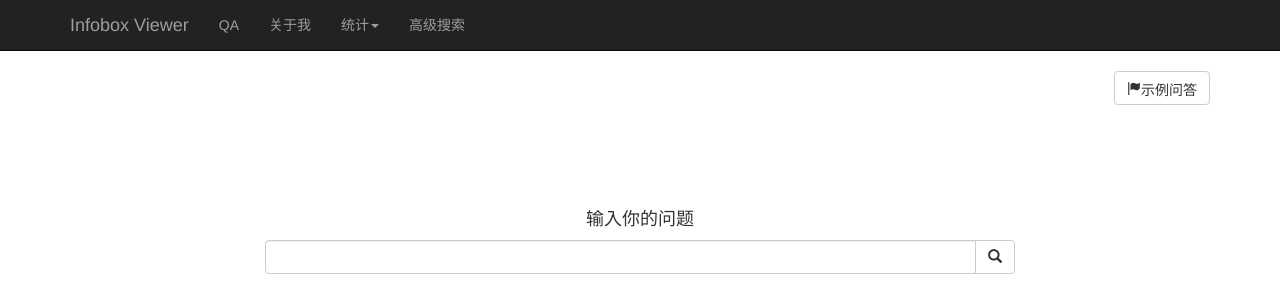
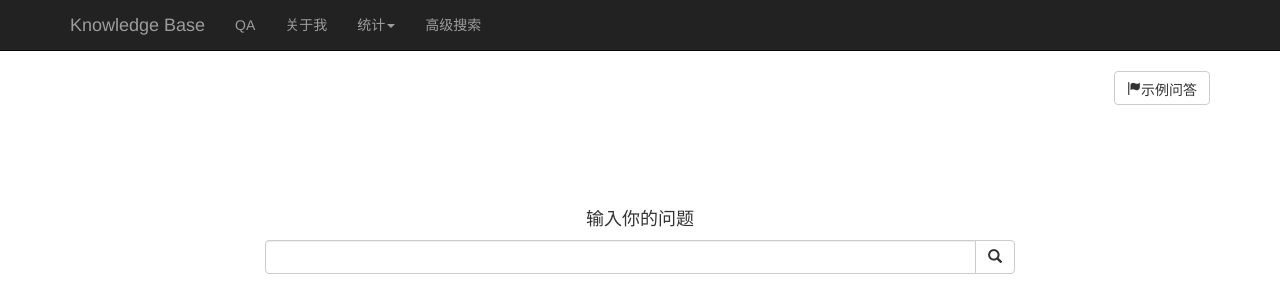
Before and after one commit to Cesar456/bdbk-kb, a Django app: template project/bdbk/templates/bdbk/QA.html in a window 1280 px wide. Shown: the top 300 px of the page. Run offline with Django 3.2, Linux system fonts and the light colour scheme; the template is opened without the code that fills it, so the values that code supplies are empty; some libraries are stand-ins or nearby versions.

Commit message:
change brand name

```diff
--- a/project/bdbk/templates/bdbk/About.html
+++ b/project/bdbk/templates/bdbk/About.html
@@ -6,7 +6,7 @@
 
 <!-- template content starts -->
 {% block page_title %}Infobox - {{namedentity.ne_title}}{% endblock %}
-{% block page_brand %}Infobox Viewer{% endblock %}
+{% block page_brand %}Knowledge Base{% endblock %}
 {% block page_brand_href %}{% url 'ShowTuplesForNamedEntity' 'random' %}{% endblock %}
 
 {% block page_content %}
--- a/project/bdbk/templates/bdbk/AdvancedSearch_form.html
+++ b/project/bdbk/templates/bdbk/AdvancedSearch_form.html
@@ -15,7 +15,7 @@ status = {
 
 <!-- template content starts -->
 {% block page_title %}高级搜索{% endblock %}
-{% block page_brand %}Infobox Viewer{% endblock %}
+{% block page_brand %}Knowledge Base{% endblock %}
 {% block page_brand_href %}{% url 'ShowTuplesForNamedEntity' 'random' %}{% endblock %}
 {% block page_content %}
 
--- a/project/bdbk/templates/bdbk/AdvancedSearch_result.html
+++ b/project/bdbk/templates/bdbk/AdvancedSearch_result.html
@@ -22,7 +22,7 @@ status = {
 
 <!-- template content starts -->
 {% block page_title %}高级搜索 - 结果{% endblock %}
-{% block page_brand %}Infobox Viewer{% endblock %}
+{% block page_brand %}Knowledge Base{% endblock %}
 {% block page_brand_href %}{% url 'ShowTuplesForNamedEntity' 'random' %}{% endblock %}
 {% block page_content %}
 
--- a/project/bdbk/templates/bdbk/QA.html
+++ b/project/bdbk/templates/bdbk/QA.html
@@ -16,7 +16,7 @@ status = {
 
 <!-- template content starts -->
 {% block page_title %}QA{% endblock %}
-{% block page_brand %}Infobox Viewer{% endblock %}
+{% block page_brand %}Knowledge Base{% endblock %}
 {% block page_brand_href %}{% url 'ShowTuplesForNamedEntity' 'random' %}{% endblock %}
 
 {% block container %}
--- a/project/bdbk/templates/bdbk/SearchResult.html
+++ b/project/bdbk/templates/bdbk/SearchResult.html
@@ -24,7 +24,7 @@ search_result_content = [
 
 <!-- template content starts -->
 {% block page_title %}搜索结果{% endblock %}
-{% block page_brand %}Infobox Viewer{% endblock %}
+{% block page_brand %}Knowledge Base{% endblock %}
 {% block page_brand_href %}{% url 'ShowTuplesForNamedEntity' 'random' %}{% endblock %}
 {% block page_content %}
 
--- a/project/bdbk/templates/bdbk/ShowTuplesForNamedEntity.html
+++ b/project/bdbk/templates/bdbk/ShowTuplesForNamedEntity.html
@@ -31,7 +31,7 @@ status = {
 
 <!-- template content starts -->
 {% block page_title %}Infobox - {{namedentity.ne_title}}{% endblock %}
-{% block page_brand %}Infobox Viewer{% endblock %}
+{% block page_brand %}Knowledge Base{% endblock %}
 {% block page_brand_href %}{% url 'ShowTuplesForNamedEntity' 'random' %}{% endblock %}
 {% block page_content %}
 
--- a/project/bdbk/templates/bdbk/Status_NamedEntity.html
+++ b/project/bdbk/templates/bdbk/Status_NamedEntity.html
@@ -16,7 +16,7 @@ has_previous_page = True|False
 
 <!-- template content starts -->
 {% block page_title %}Infobox - {{namedentity.ne_title}}{% endblock %}
-{% block page_brand %}Infobox Viewer{% endblock %}
+{% block page_brand %}Knowledge Base{% endblock %}
 {% block page_brand_href %}{% url 'ShowTuplesForNamedEntity' 'random' %}{% endblock %}
 {% block page_content %}
 
--- a/project/bdbk/templates/bdbk/Status_Overview.html
+++ b/project/bdbk/templates/bdbk/Status_Overview.html
@@ -13,7 +13,7 @@ status = {
 
 <!-- template content starts -->
 {% block page_title %}Infobox - {{namedentity.ne_title}}{% endblock %}
-{% block page_brand %}Infobox Viewer{% endblock %}
+{% block page_brand %}Knowledge Base{% endblock %}
 {% block page_brand_href %}{% url 'ShowTuplesForNamedEntity' 'random' %}{% endblock %}
 {% block page_content %}
 
```
